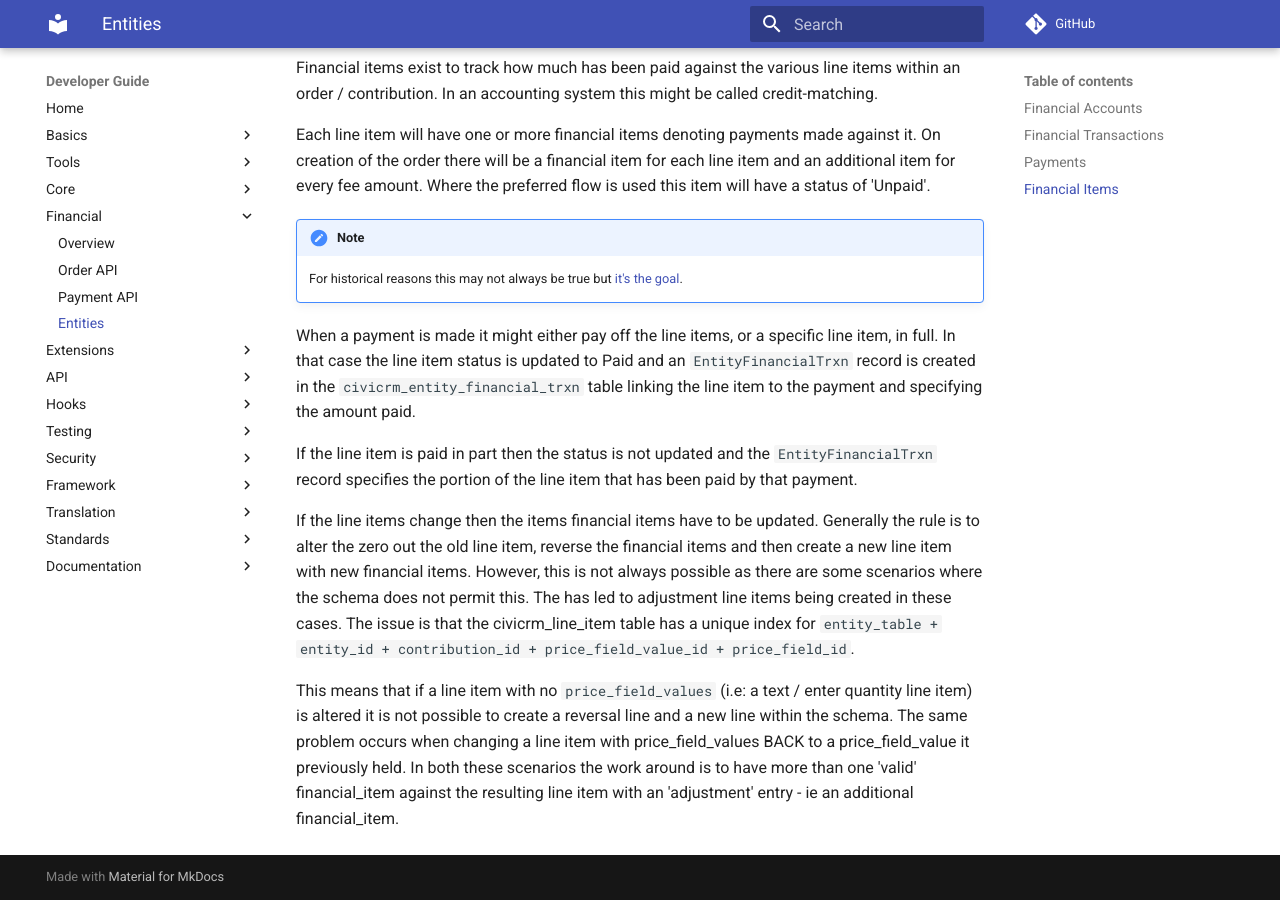
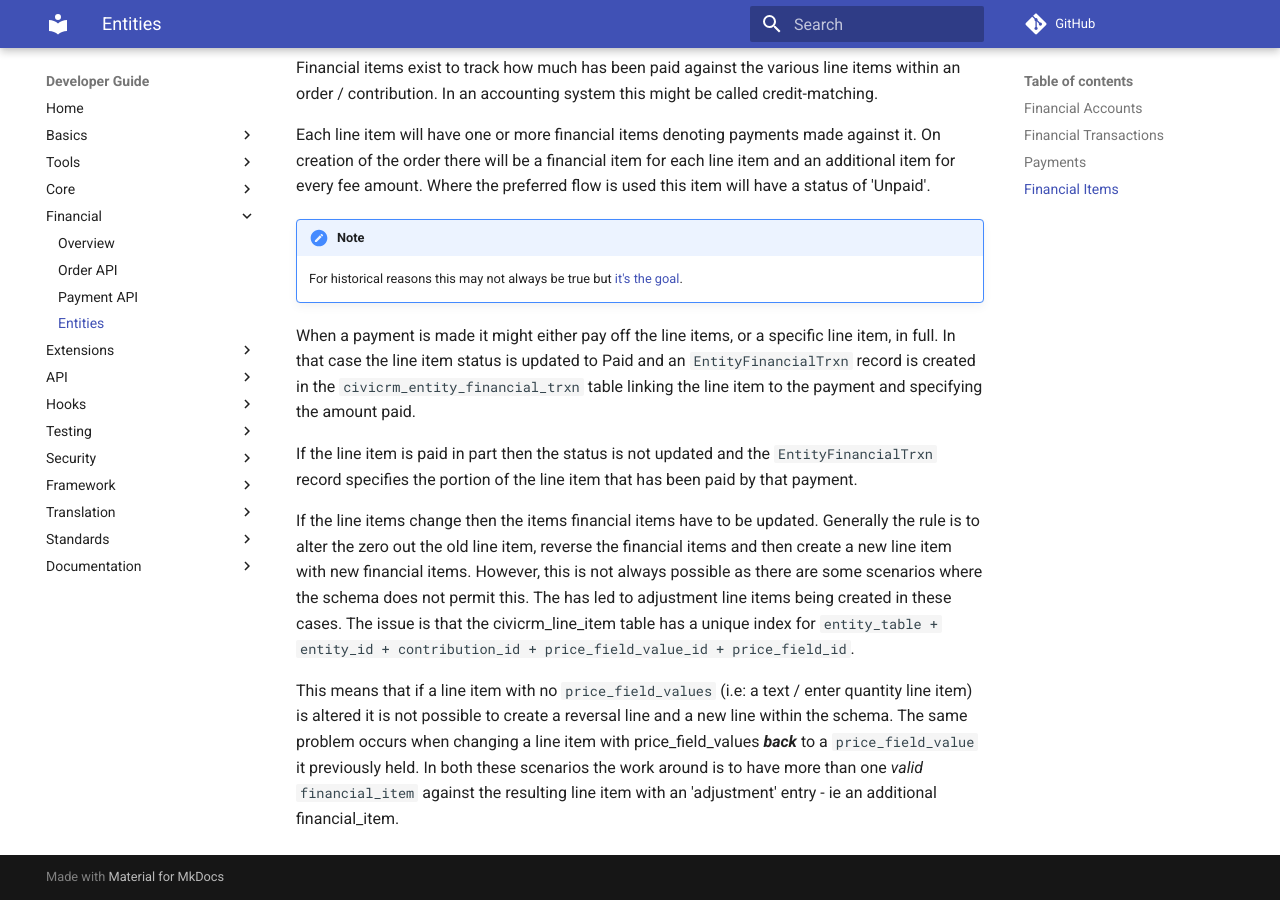
Before and after one commit to civicrm/civicrm-dev-docs, an MkDocs documentation site: the page built from docs/financial/financialentities.md, in a window 1280 px wide and 900 px high, scrolled down 2498 px. Built offline with MkDocs 1.6.1 and Material for MkDocs 9.7.7, drawn with Linux system fonts in a browser that asks for light colours; comment, search, counter and statistics services are not loaded; old or Windows-style settings are respelled for this version of MkDocs.

```diff
--- a/docs/financial/financialentities.md
+++ b/docs/financial/financialentities.md
@@ -84,5 +84,5 @@ adjustment line items being created in these cases. The issue is that the civicr
 
 This means that if a line item with no `price_field_values` (i.e: a text / enter quantity line item) is altered it is not possible
 to create a reversal line and a new line within the schema. The same problem occurs when changing a line item with price_field_values
-BACK to a price_field_value it previously held. In both these scenarios the work around is to have more than one 'valid' financial_item
+***back*** to a `price_field_value` it previously held. In both these scenarios the work around is to have more than one *valid* `financial_item`
 against the resulting line item with an 'adjustment' entry -  ie an additional financial_item.
```
